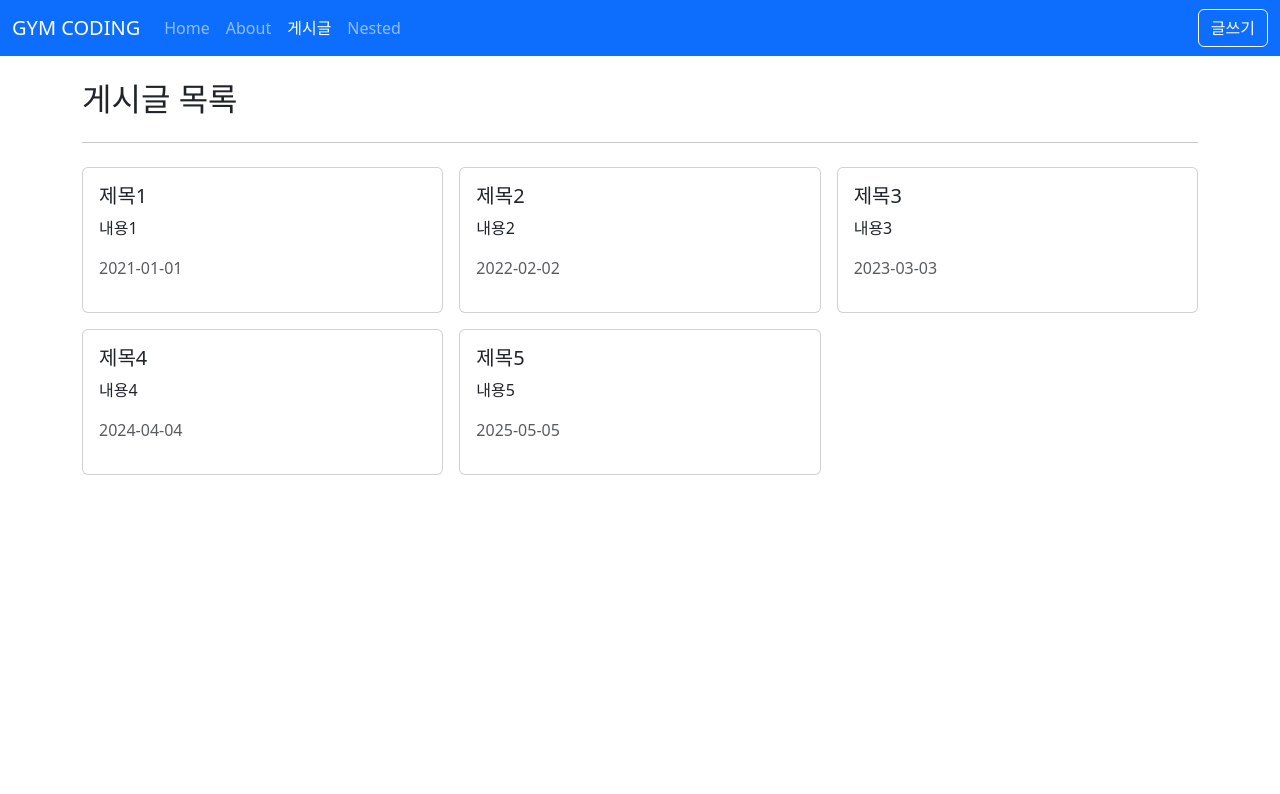
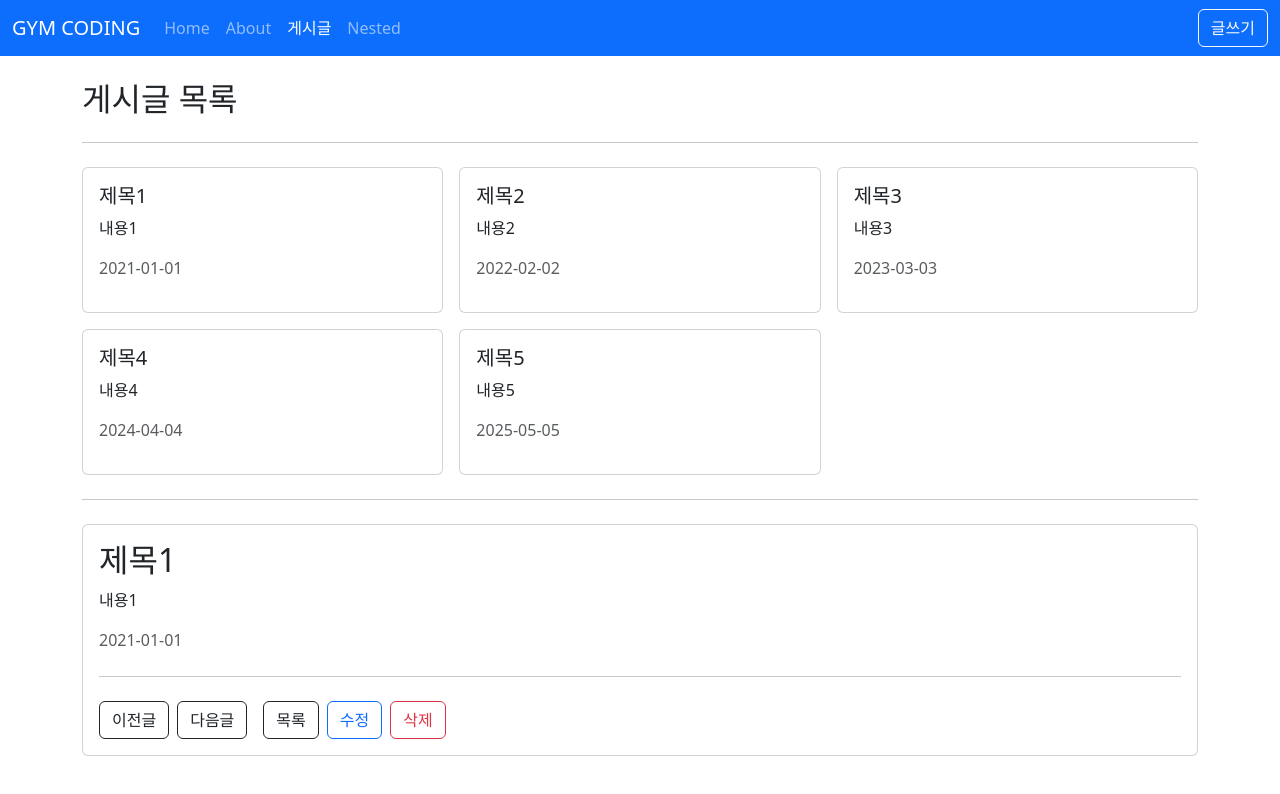
Before and after one commit to sseonmo/vue3-posts, a Vue app: page /posts in a window 1280 px wide. Shown: the top 794 px of the page. Built offline with nearby package versions, Linux system fonts and the light colour scheme.

Commit message:
페이지 컴포넌트 Props 전달

```diff
--- a/src/api/posts.js
+++ b/src/api/posts.js
@@ -10,3 +10,7 @@
 export function getPosts() {
 	return posts;
 }
+
+export function getPostById(id) {
+	return posts.find(item => item.id === id);
+}
--- /dev/null
+++ b/src/components/AppCard.vue
@@ -0,0 +1,13 @@
+<template>
+	<div class="card">
+		<div v-if="$slots.header" class="card-header">
+			<slot name="header"></slot>
+		</div>
+		<div v-if="$slots.default" class="card-body">
+			<slot></slot>
+		</div>
+		<div v-if="$slots.footer" class="card-footer">
+			<slot name="footer"></slot>
+		</div>
+	</div>
+</template>
--- a/src/components/posts/PostItem.vue
+++ b/src/components/posts/PostItem.vue
@@ -1,16 +1,16 @@
 <template>
-	<div class="card">
-		<div class="card-body">
-			<h5 class="card-title">{{ title }}</h5>
-			<p class="card-text">
-				{{ content }}
-			</p>
-			<p class="text-muted">{{ createAt }}</p>
-		</div>
-	</div>
+	<AppCard>
+		<h5 class="card-title">{{ title }}</h5>
+		<p class="card-text">
+			{{ content }}
+		</p>
+		<p class="text-muted">{{ createAt }}</p>
+	</AppCard>
 </template>
 
 <script setup>
+import AppCard from '@/components/AppCard.vue';
+
 defineProps({
 	title: {
 		type: String,
--- a/src/router/index.js
+++ b/src/router/index.js
@@ -36,6 +36,8 @@
 		path: '/posts/:id',
 		name: 'PostDetail',
 		component: PostDetailView,
+		// props: true,
+		props: route => ({ id: parseInt(route.params.id) }),
 	},
 	{
 		path: '/posts/:id/edit',
--- a/src/views/posts/PostDetailView.vue
+++ b/src/views/posts/PostDetailView.vue
@@ -1,8 +1,8 @@
 <template>
 	<div>
-		<h2>제목</h2>
-		<p>내용</p>
-		<p class="text-muted">2020-01-01</p>
+		<h2>{{ form.title }}</h2>
+		<p>{{ form.content }}</p>
+		<p class="text-muted">{{ form.createdAt }}</p>
 		<hr class="my-4" />
 		<div class="row g-2">
 			<div class="col-auto">
@@ -32,10 +32,24 @@
 
 <script setup>
 import { useRoute, useRouter } from 'vue-router';
+import { getPostById } from '@/api/posts.js';
+import { ref } from 'vue';
 
-const route = useRoute();
+const props = defineProps({
+	id: Number,
+});
+
+// const route = useRoute();
 const router = useRouter();
-const id = route.params.id;
+// const id = route.params.id;
+const form = ref({});
+
+const fetchPost = () => {
+	const data = getPostById(props.id);
+	console.log('data :', data);
+	form.value = { ...data };
+};
+fetchPost();
 
 const goListPage = () => {
 	router.push({
@@ -46,7 +60,7 @@
 	router.push({
 		name: 'PostEdit',
 		params: {
-			id,
+			id: props.id,
 		},
 	});
 };
--- a/src/views/posts/PostListView.vue
+++ b/src/views/posts/PostListView.vue
@@ -13,11 +13,18 @@
 				</PostItem>
 			</div>
 		</div>
+		<hr class="my-4" />
+		<AppCard>
+			<PostDetailView :id="1"></PostDetailView>
+		</AppCard>
 	</div>
 </template>
 
 <script setup>
 import PostItem from '@/components/posts/PostItem.vue';
+import PostDetailView from '@/views/posts/PostDetailView.vue';
+import AppCard from '@/components/AppCard.vue';
+
 import { getPosts } from '@/api/posts';
 import { ref } from 'vue';
 import { useRouter } from 'vue-router';
```
